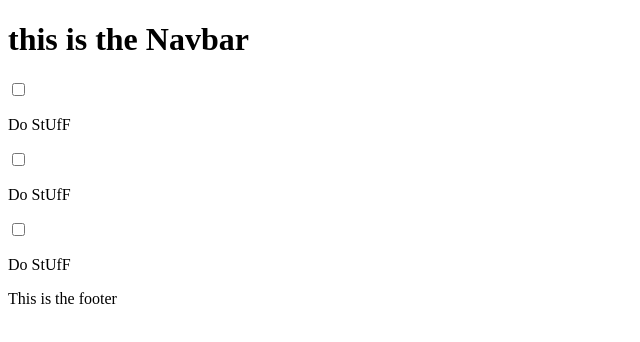
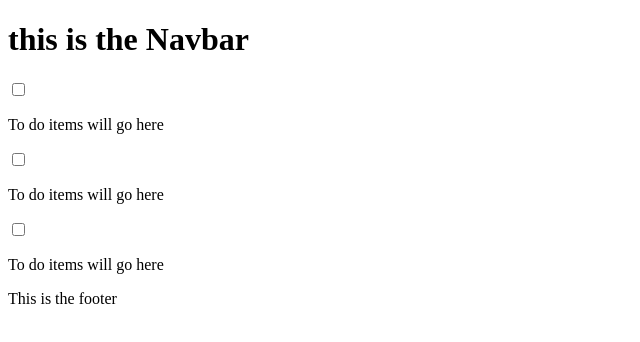
Before and after one commit to mashikro/to-do-app-react, a React (Create React App) app: page / in a window 1280 px wide. Shown: the top 342 px of the page, without its empty margins (0-640 px from the left). Built offline with nearby package versions, Linux system fonts and the light colour scheme.

Commit message:
Made a new react component called TodoItem and updated the MainContent component to parent that

```diff
--- a/src/MainContent.js
+++ b/src/MainContent.js
@@ -1,14 +1,14 @@
 import React from "react";
 
+import TodoItem from "./TodoItem";
+
 function MainContent() {
+    const fullName = "Aaron Iba";
     return (
         <div>
-            <input type="checkbox" />
-            <p>Do StUfF</p>
-            <input type="checkbox" />
-            <p>Do StUfF</p>
-            <input type="checkbox" />
-            <p>Do StUfF</p>
+            <TodoItem />
+            <TodoItem />
+            <TodoItem />
         </div>
     );
 }
--- /dev/null
+++ b/src/TodoItem.js
@@ -0,0 +1,12 @@
+import React from "react";
+
+function TodoItem() {
+    return (
+        <div>
+            <input type="checkbox" />
+            <p>To do items will go here</p>
+        </div>
+    );
+}
+
+export default TodoItem;
```
